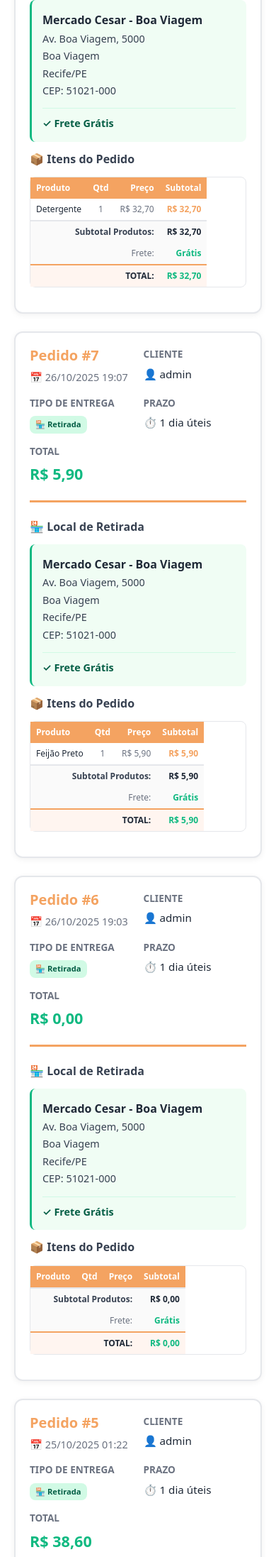
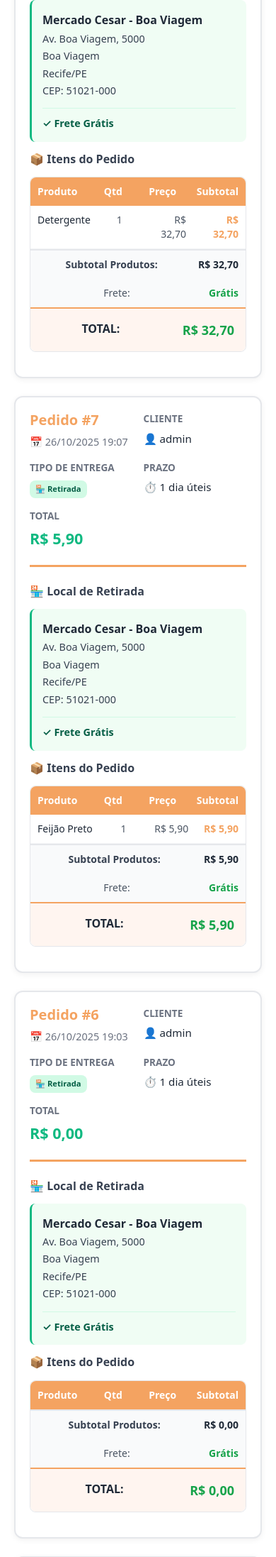
Before and after one commit to GabrielNFR/Mercado-Cesar, a Django app: page /pedidos/ in a window 390 px wide. Shown: the part 1013-3207 px from the top of the page at 71% size. Run offline with Django 5.2, Linux system fonts and the light colour scheme; a user stored in the database is signed in; data comes from the database, SQL or seed files in the repository; both versions use the stored data as it was after the commit; some libraries are stand-ins or nearby versions.

Commit message:
Consertado display do botão de sair, e o display mobile de visualização de pedidos

```diff
--- a/mercadocesar/templates/base.html
+++ b/mercadocesar/templates/base.html
@@ -69,9 +69,9 @@
                         </a></li>
                         <div class="divider my-0"></div>
                         <li>
-                            <form method="post" action="{% url 'logout' %}" class="m-0 p-0">
+                            <form method="post" action="{% url 'logout' %}" style="display: contents;">
                                 {% csrf_token %}
-                                <button type="submit" class="w-full text-left text-red-600 hover:bg-red-50 flex items-center gap-2">
+                                <button type="submit" class="text-red-600 hover:bg-red-50 flex items-center gap-2">
                                     <svg xmlns="http://www.w3.org/2000/svg" class="h-5 w-5" fill="none" viewBox="0 0 24 24" stroke="currentColor">
                                         <path stroke-linecap="round" stroke-linejoin="round" stroke-width="2" d="M17 16l4-4m0 0l-4-4m4 4H7m6 4v1a3 3 0 01-3 3H6a3 3 0 01-3-3V7a3 3 0 013-3h4a3 3 0 013 3v1" />
                                     </svg>
@@ -195,9 +195,14 @@
                         <li class="menu-title"><span class="text-gray-500">Conta</span></li>
                         <li><span class="font-semibold text-gray-800 px-4 py-2">{{ user.username }}</span></li>
                         <li>
-                            <form method="post" action="{% url 'logout' %}">
+                            <form method="post" action="{% url 'logout' %}" style="display: contents;">
                                 {% csrf_token %}
-                                <button type="submit" class="w-full text-left text-red-600 hover:bg-red-50">Sair</button>
+                                <button type="submit" class="text-red-600 hover:bg-red-50 flex items-center gap-2">
+                                    <svg xmlns="http://www.w3.org/2000/svg" class="h-5 w-5" fill="none" viewBox="0 0 24 24" stroke="currentColor">
+                                        <path stroke-linecap="round" stroke-linejoin="round" stroke-width="2" d="M17 16l4-4m0 0l-4-4m4 4H7m6 4v1a3 3 0 01-3 3H6a3 3 0 01-3-3V7a3 3 0 013-3h4a3 3 0 013 3v1" />
+                                    </svg>
+                                    Sair
+                                </button>
                             </form>
                         </li>
                     {% else %}
--- a/mercadocesar/templates/visualizar_pedidos.html
+++ b/mercadocesar/templates/visualizar_pedidos.html
@@ -141,46 +141,43 @@
                         📦 Itens do Pedido
                     </h5>
                     <div style="background: white; border-radius: 8px; border: 1px solid #e5e7eb;">
-                        <table style="width: 100%; font-size: 0.85rem; border-collapse: collapse;">
-                            <thead>
-                                <tr style="background-color: #f4a361; color: white;">
-                                    <th style="padding: 10px; text-align: left; font-weight: 600;">Produto</th>
-                                    <th style="padding: 10px; text-align: center; font-weight: 600;">Qtd</th>
-                                    <th style="padding: 10px; text-align: right; font-weight: 600;">Preço</th>
-                                    <th style="padding: 10px; text-align: right; font-weight: 600;">Subtotal</th>
-                                </tr>
-                            </thead>
-                            <tbody>
-                                {% for item in pedido.itens.all %}
-                                <tr style="border-bottom: 1px solid #f3f4f6;">
-                                    <td style="padding: 10px; color: #1f2937; font-weight: 500;">{{ item.produto.nome }}</td>
-                                    <td style="padding: 10px; text-align: center; color: #6b7280;">{{ item.quantidade }}</td>
-                                    <td style="padding: 10px; text-align: right; color: #6b7280;">R$ {{ item.preco_unitario|floatformat:2 }}</td>
-                                    <td style="padding: 10px; text-align: right; font-weight: 600; color: #f4a361;">R$ {{ item.calcular_subtotal|floatformat:2 }}</td>
-                                </tr>
-                                {% endfor %}
-                            </tbody>
-                            <tfoot>
-                                <tr style="border-top: 2px solid #e5e7eb; background-color: #fafafa;">
-                                    <td colspan="3" style="padding: 10px; text-align: right; font-weight: 600; color: #374151;">Subtotal Produtos:</td>
-                                    <td style="padding: 10px; text-align: right; font-weight: 600; color: #1f2937;">R$ {{ pedido.calcular_subtotal_produtos|floatformat:2 }}</td>
-                                </tr>
-                                <tr style="background-color: #fafafa;">
-                                    <td colspan="3" style="padding: 10px; text-align: right; color: #6b7280;">Frete:</td>
-                                    <td style="padding: 10px; text-align: right; font-weight: 500;">
-                                        {% if pedido.custo_entrega > 0 %}
-                                            <span style="color: #1f2937;">R$ {{ pedido.custo_entrega|floatformat:2 }}</span>
-                                        {% else %}
-                                            <span style="color: #10b981; font-weight: 600;">Grátis</span>
-                                        {% endif %}
-                                    </td>
-                                </tr>
-                                <tr style="background-color: #fff5f0; border-top: 2px solid #f4a361;">
-                                    <td colspan="3" style="padding: 12px; text-align: right; font-weight: 700; font-size: 1rem; color: #1f2937;">TOTAL:</td>
-                                    <td style="padding: 12px; text-align: right; font-weight: 700; color: #10b981; font-size: 1.1rem;">R$ {{ pedido.calcular_total|floatformat:2 }}</td>
-                                </tr>
-                            </tfoot>
-                        </table>
+                        <!-- Header -->
+                        <div class="flex bg-[#f4a361] text-white text-sm font-semibold rounded-t-lg">
+                            <div class="flex-grow p-2.5 text-left">Produto</div>
+                            <div class="w-16 p-2.5 text-center">Qtd</div>
+                            <div class="flex-grow p-2.5 text-right">Preço</div>
+                            <div class="flex-grow p-2.5 text-right">Subtotal</div>
+                        </div>
+
+                        <!-- Items -->
+                        {% for item in pedido.itens.all %}
+                        <div class="flex border-b border-gray-100 text-sm">
+                            <div class="flex-grow p-2.5 text-left text-gray-800 font-medium">{{ item.produto.nome }}</div>
+                            <div class="w-16 p-2.5 text-center text-gray-600">{{ item.quantidade }}</div>
+                            <div class="flex-grow p-2.5 text-right text-gray-600">R$ {{ item.preco_unitario|floatformat:2 }}</div>
+                            <div class="flex-grow p-2.5 text-right font-semibold text-[#f4a361]">R$ {{ item.calcular_subtotal|floatformat:2 }}</div>
+                        </div>
+                        {% endfor %}
+
+                        <!-- Footer -->
+                        <div class="flex border-t-2 border-gray-200 bg-gray-50 text-sm">
+                            <div class="flex-grow p-2.5 text-right font-semibold text-gray-700 pr-2">Subtotal Produtos:</div>
+                            <div class="flex-grow p-2.5 text-right font-semibold text-gray-800">R$ {{ pedido.calcular_subtotal_produtos|floatformat:2 }}</div>
+                        </div>
+                        <div class="flex bg-gray-50 text-sm">
+                            <div class="flex-grow p-2.5 text-right text-gray-600 pr-2">Frete:</div>
+                            <div class="flex-grow p-2.5 text-right font-medium">
+                                {% if pedido.custo_entrega > 0 %}
+                                    <span class="text-gray-800">R$ {{ pedido.custo_entrega|floatformat:2 }}</span>
+                                {% else %}
+                                    <span class="text-green-600 font-semibold">Grátis</span>
+                                {% endif %}
+                            </div>
+                        </div>
+                        <div class="flex bg-[#fff5f0] border-t-2 border-[#f4a361] text-base rounded-b-lg">
+                            <div class="flex-grow p-3 text-right font-bold text-gray-800 pr-2">TOTAL:</div>
+                            <div class="flex-grow p-3 text-right font-bold text-green-600 text-lg">R$ {{ pedido.calcular_total|floatformat:2 }}</div>
+                        </div>
                     </div>
                 </div>
             </div>
```
Also changed, not shown: db.sqlite3.
